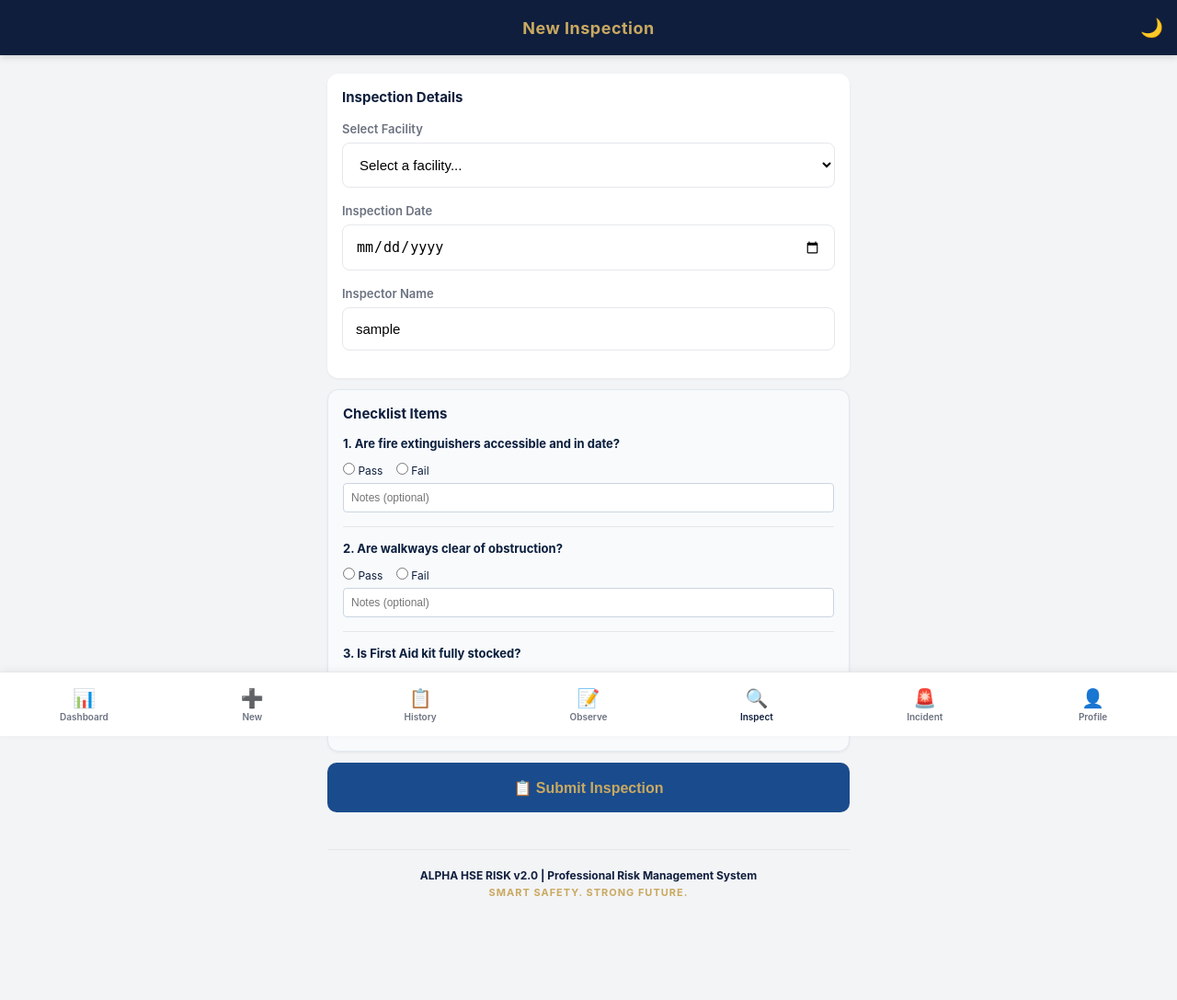
After one commit to Iniobongcodex2/alpha-hse-risk-web, a Flask app: page /new-inspection in a window 1280 px wide. The commit adds this page. Shown: the whole page at 92% size. Run offline with Flask 3, Linux system fonts and the light colour scheme; the visitor is signed in with stand-in values (Sample User, id 1); data that the repository does not hold is empty; some libraries are stand-ins or nearby versions.

Commit message:
Stage 22: Complete Inspection Management with facility names

```diff
--- a/app.py
+++ b/app.py
@@ -214,6 +214,13 @@ def setup_database():
             author TEXT, message TEXT, date_posted TEXT
         )
     """)
+        # 2. Inspection Items (Checklist)
+    cursor.execute(f"""
+        CREATE TABLE IF NOT EXISTS inspection_items (
+            id {id_type}, inspection_id INTEGER, question TEXT,
+            result TEXT, notes TEXT
+        )
+    """)
 
     # 2. IDEMPOTENT MIGRATIONS (Safe additions to existing tables)
     if is_postgres:
@@ -304,6 +311,22 @@ def setup_database():
                 INSERT INTO users (username, full_name, email, role_id, organization_name, is_active, password_hash)
                 VALUES (?, ?, ?, ?, ?, ?, ?)
             """, ("God'stime", "Iniobong Eyibio", "godstimeisthebest55@gmail.com", admin_role_id, "Shell oil", 1, password_hash))
+                # SAFE MIGRATION: Add facility_id to inspections if it's missing
+    if is_postgres:
+        cursor.execute("SELECT column_name FROM information_schema.columns WHERE table_schema='public' AND table_name='inspections'")
+        insp_cols = [row[0] for row in cursor.fetchall()]
+    else:
+        cursor.execute("PRAGMA table_info(inspections)")
+        insp_cols = [row[1] for row in cursor.fetchall()]
+
+    # If the table exists but is missing facility_id, add it
+    if insp_cols:
+        if 'facility_id' not in insp_cols:
+            cursor.execute("ALTER TABLE inspections ADD COLUMN facility_id INTEGER")
+        if 'inspection_date' not in insp_cols:
+            cursor.execute("ALTER TABLE inspections ADD COLUMN inspection_date TEXT")
+        if 'status' not in insp_cols:
+            cursor.execute("ALTER TABLE inspections ADD COLUMN status TEXT DEFAULT 'Completed'")
 
     conn.commit()
     cursor.close()
@@ -2008,6 +2031,7 @@ def ai_suggest():
     except Exception as e:
         print(f"AI Error: {type(e).__name__}")
         return jsonify({"error": "Failed to generate AI response"}), 500
+
 @app.route("/inspections")
 def inspections_register():
     if "username" not in session:
@@ -2021,61 +2045,93 @@ def inspections_register():
         is_postgres = os.environ.get('DATABASE_URL') is not None
         q = "%s" if is_postgres else "?"
 
-        cursor = conn.cursor(cursor_factory=psycopg2.extras.RealDictCursor) if is_postgres else conn.cursor()
+        if is_postgres:
+            cursor = conn.cursor(cursor_factory=psycopg2.extras.RealDictCursor)
+        else:
+            conn.row_factory = sqlite3.Row
+            cursor = conn.cursor()
+
+        # No more LEFT JOIN! We just pull everything from inspections.
         cursor.execute(f"SELECT * FROM inspections WHERE organization = {q} ORDER BY id DESC", (user_org,))
 
         if is_postgres:
             inspections = cursor.fetchall()
         else:
-            conn.row_factory = sqlite3.Row
             inspections = [dict(r) for r in cursor.fetchall()]
 
         cursor.close()
-        conn.close()
     except Exception as e:
         print(f"Inspection DB error: {type(e).__name__}")
+    finally:
+        if conn: conn.close()
 
     return render_template("inspections.html", active="inspections", inspections=inspections)
-
 
 @app.route("/new-inspection", methods=["GET", "POST"])
 def new_inspection():
     if "username" not in session:
         return redirect(url_for("login"))
 
-    user_org = session.get("organization_name", "Unknown")
+    if request.method == "POST":
+        organization = session.get("organization_name", "Unknown")
+        # FIXED: Pull the name from the form, not the ID
+        facility_name = request.form.get("facility_name")
+        inspection_date = request.form.get("inspection_date")
+        inspector = request.form.get("inspector", "").strip()
+
+        reference = "INS-" + datetime.datetime.now().strftime("%Y%m%d-%H%M%S")
+
+        try:
+            conn = get_db_connection()
+            is_postgres = os.environ.get('DATABASE_URL') is not None
+            q = "%s" if is_postgres else "?"
+            cursor = conn.cursor()
+
+            # FIXED: Save facility_name instead of facility_id
+            if is_postgres:
+                cursor.execute(f"""
+                    INSERT INTO inspections (reference, organization, facility_name, inspector, inspection_date, status)
+                    VALUES ({q}, {q}, {q}, {q}, {q}, 'Completed') RETURNING id
+                """, (reference, organization, facility_name, inspector, inspection_date))
+                insp_id = cursor.fetchone()[0]
+            else:
+                cursor.execute(f"""
+                    INSERT INTO inspections (reference, organization, facility_name, inspector, inspection_date, status)
+                    VALUES ({q}, {q}, {q}, {q}, {q}, 'Completed')
+                """, (reference, organization, facility_name, inspector, inspection_date))
+                insp_id = cursor.lastrowid
+
+            # Save the 3 checklist items
+            for i in range(1, 4):
+                q_text = request.form.get(f"q{i}_text")
+                q_result = request.form.get(f"q{i}_result")
+                q_notes = request.form.get(f"q{i}_notes", "")
+                cursor.execute(f"""
+                    INSERT INTO inspection_items (inspection_id, question, result, notes)
+                    VALUES ({q}, {q}, {q}, {q})
+                """, (insp_id, q_text, q_result, q_notes))
+
+            conn.commit()
+            cursor.close()
+            conn.close()
+
+            log_action(session.get("username"), "NEW_INSPECTION", "Inspection", reference, "Completed an inspection")
+            return redirect(url_for("inspections_register"))
+
+        except Exception as e:
+            print(f"INSPECTION SAVE ERROR: {type(e).__name__}")
+            return f"Error saving inspection: {e}", 500
+
+    # GET request - fetch facilities for dropdown
     facilities = []
-
     try:
         conn = get_db_connection()
         is_postgres = os.environ.get('DATABASE_URL') is not None
         q = "%s" if is_postgres else "?"
-        cursor = conn.cursor()
-
-        if request.method == "POST":
-            facility_name = request.form.get("facility_name", "").strip()
-            inspection_date = request.form.get("inspection_date", "").strip()
-            findings = request.form.get("findings", "").strip()
-            score = request.form.get("score", "0").strip()
-
-            reference = "INS-" + datetime.datetime.now().strftime("%Y%m%d-%H%M%S")
-            inspector = session.get("full_name", session.get("username"))
-            status = "Completed"
-
-            cursor.execute(f"""
-                INSERT INTO inspections
-                (reference, organization, facility_name, inspector, inspection_date, score, findings, status)
-                VALUES ({q}, {q}, {q}, {q}, {q}, {q}, {q}, {q})
-            """, (reference, user_org, facility_name, inspector, inspection_date, score, findings, status))
-
-            conn.commit()
-            log_action(session.get("username"), "NEW_INSPECTION", "Inspection", reference, f"Inspected {facility_name}")
-            cursor.close()
-            conn.close()
-            return redirect(url_for("inspections_register"))
-
-        # GET Request: Fetch facilities for the dropdown
-        cursor.execute(f"SELECT * FROM facilities WHERE organization = {q} ORDER BY name ASC", (user_org,))
+        cursor = conn.cursor(cursor_factory=psycopg2.extras.RealDictCursor) if is_postgres else conn.cursor()
+
+        cursor.execute(f"SELECT id, name FROM facilities WHERE organization = {q}", (session.get("organization_name"),))
+
         if is_postgres:
             facilities = cursor.fetchall()
         else:
@@ -2083,12 +2139,12 @@ def new_inspection():
             facilities = [dict(r) for r in cursor.fetchall()]
 
         cursor.close()
-        conn.close()
-    except Exception as e:
-        print(f"Inspection Error: {type(e).__name__}")
+    except Exception as e:
+        print(f"Facility fetch error: {type(e).__name__}")
+    finally:
+        if conn: conn.close()
 
     return render_template("new_inspection.html", active="inspections", facilities=facilities)
-
 
 @app.route("/profile")
 def profile():
@@ -2108,6 +2164,7 @@ def service_worker():
     response.headers['Content-Type'] = 'application/javascript'
     response.headers['Service-Worker-Allowed'] = '/'
     return response
+
 
 @app.route("/cron/check-overdue", methods=["GET"])
 def cron_check_overdue():
@@ -2188,6 +2245,8 @@ def cron_check_overdue():
         return "Internal Error", 500
     finally:
         if conn: conn.close()
+
+
 @app.route("/api/generate-controls", methods=["POST"])
 def generate_ai_controls():
     if "username" not in session:
--- /dev/null
+++ b/templates/new_inspection.html
@@ -0,0 +1,64 @@
+{% extends "base.html" %}
+{% block title %}New Inspection — ALPHA HSE RISK{% endblock %}
+{% block header_title %}New Inspection{% endblock %}
+
+{% block content %}
+
+<form method="POST" action="/new-inspection">
+    <input type="hidden" name="csrf_token" value="{{ csrf_token() }}">
+
+    <div class="card">
+        <h2 style="font-size:15px; color:#0F1E3D; margin-bottom:14px;">Inspection Details</h2>
+
+        <label style="font-size:13px; color:#6B7280; font-weight:600;">Select Facility</label>
+        <select name="facility_name" required style="width:100%; padding:14px; margin:6px 0 14px; border:1px solid #E5E7EB; border-radius:8px; font-size:15px; background:#FFFFFF;">
+            <option value="">Select a facility...</option>
+            {% for facility in facilities %}
+                <!-- Sending the NAME, not the ID -->
+                <option value="{{ facility.name }}">{{ facility.name }}</option>
+            {% endfor %}
+        </select>
+
+        <label style="font-size:13px; color:#6B7280; font-weight:600;">Inspection Date</label>
+        <input type="date" name="inspection_date" required
+               style="width:100%; padding:14px; margin:6px 0 14px; border:1px solid #E5E7EB; border-radius:8px; font-size:15px;">
+
+        <label style="font-size:13px; color:#6B7280; font-weight:600;">Inspector Name</label>
+        <input type="text" name="inspector" value="{{ session.get('full_name') }}" required
+               style="width:100%; padding:14px; margin:6px 0 14px; border:1px solid #E5E7EB; border-radius:8px; font-size:15px;">
+    </div>
+
+    <div class="card" style="background: #F8FAFC; border: 1px solid #E2E8F0;">
+        <h3 style="font-size:15px; color:#0F1E3D; margin-bottom:15px;">Checklist Items</h3>
+
+        <div style="margin-bottom: 15px; padding-bottom: 15px; border-bottom: 1px solid #E5E7EB;">
+            <p style="font-size:13px; font-weight:bold; color:#0A1E3D; margin-bottom:10px;">1. Are fire extinguishers accessible and in date?</p>
+            <label style="font-size:12px; margin-right:10px;"><input type="radio" name="q1_result" value="Pass" required> Pass</label>
+            <label style="font-size:12px; margin-right:10px;"><input type="radio" name="q1_result" value="Fail"> Fail</label>
+            <input type="text" name="q1_notes" placeholder="Notes (optional)" style="width:100%; padding:8px; margin-top:5px; border:1px solid #CBD5E1; border-radius:4px; font-size:12px;">
+            <input type="hidden" name="q1_text" value="Are fire extinguishers accessible and in date?">
+        </div>
+
+        <div style="margin-bottom: 15px; padding-bottom: 15px; border-bottom: 1px solid #E5E7EB;">
+            <p style="font-size:13px; font-weight:bold; color:#0A1E3D; margin-bottom:10px;">2. Are walkways clear of obstruction?</p>
+            <label style="font-size:12px; margin-right:10px;"><input type="radio" name="q2_result" value="Pass" required> Pass</label>
+            <label style="font-size:12px; margin-right:10px;"><input type="radio" name="q2_result" value="Fail"> Fail</label>
+            <input type="text" name="q2_notes" placeholder="Notes (optional)" style="width:100%; padding:8px; margin-top:5px; border:1px solid #CBD5E1; border-radius:4px; font-size:12px;">
+            <input type="hidden" name="q2_text" value="Are walkways clear of obstruction?">
+        </div>
+
+        <div style="margin-bottom: 15px;">
+            <p style="font-size:13px; font-weight:bold; color:#0A1E3D; margin-bottom:10px;">3. Is First Aid kit fully stocked?</p>
+            <label style="font-size:12px; margin-right:10px;"><input type="radio" name="q3_result" value="Pass" required> Pass</label>
+            <label style="font-size:12px; margin-right:10px;"><input type="radio" name="q3_result" value="Fail"> Fail</label>
+            <input type="text" name="q3_notes" placeholder="Notes (optional)" style="width:100%; padding:8px; margin-top:5px; border:1px solid #CBD5E1; border-radius:4px; font-size:12px;">
+            <input type="hidden" name="q3_text" value="Is First Aid kit fully stocked?">
+        </div>
+    </div>
+
+    <button type="submit" name="submit_inspection" class="btn-primary" style="margin-bottom: 20px; background: #1A4B8C;">
+        📋 Submit Inspection
+    </button>
+</form>
+
+{% endblock %}
```
Also changed, not shown: templates/inspections.html (+5 -5 lines).
